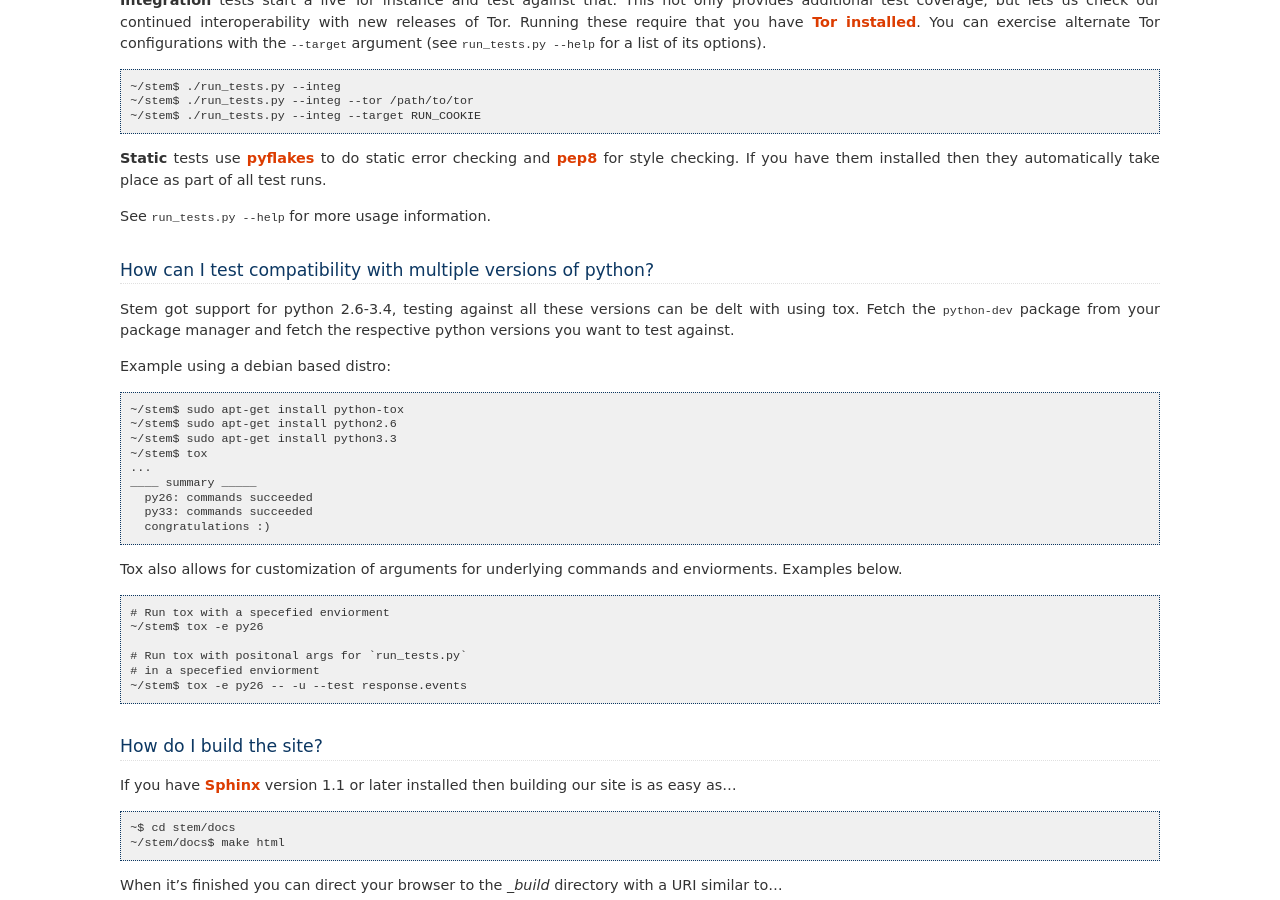
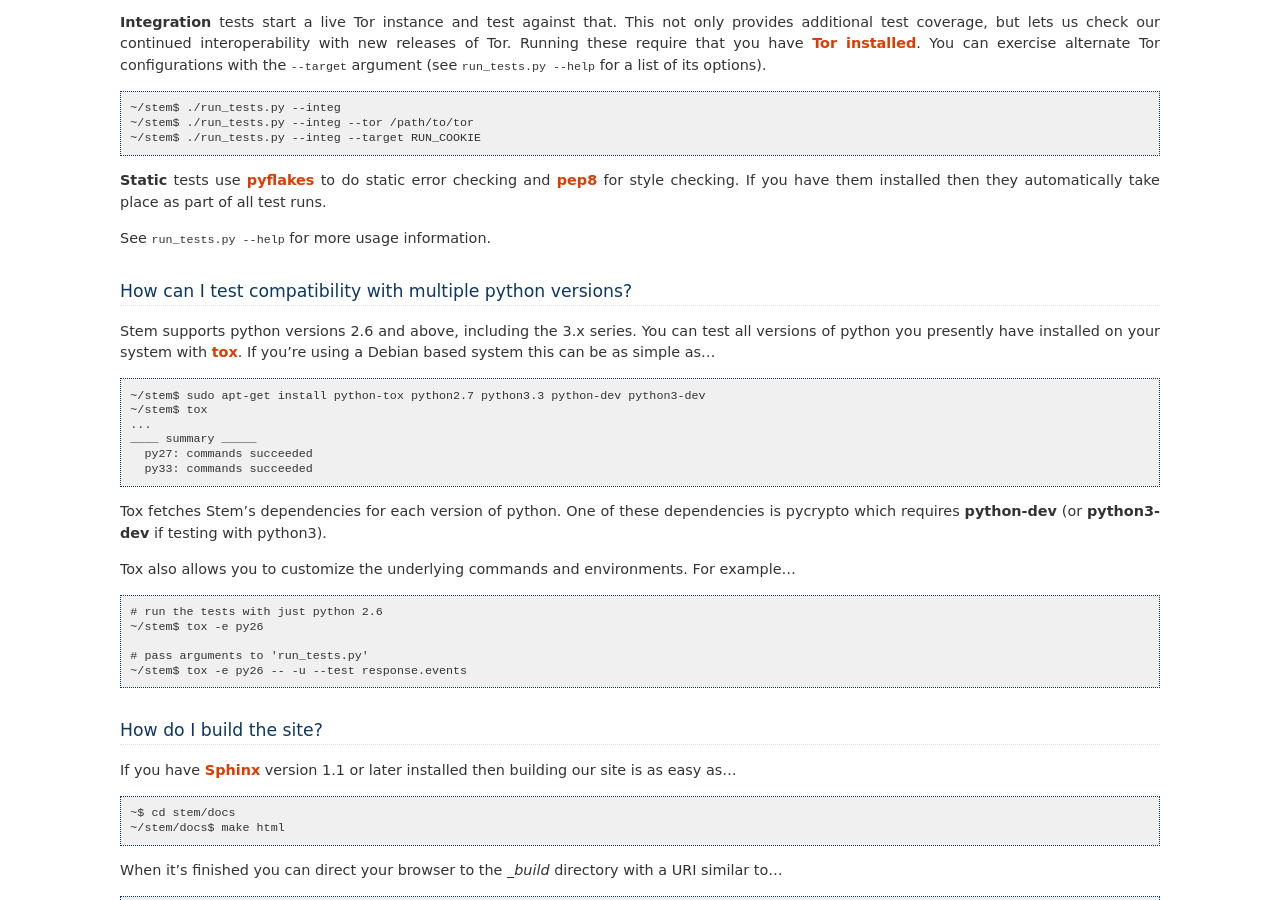
Before and after one commit to torproject/stem, a Sphinx documentation site: the page built from docs/faq.rst, in a window 1280 px wide and 900 px high, scrolled down 7018 px. Built offline with Sphinx 7.4.7, drawn with Linux system fonts in a browser that asks for light colours; some of the changed text lies outside the part shown.

Commit message:
Revising tox faq entry
Bit of rewording and adding it to our changelog.

```diff
--- a/docs/change_log.rst
+++ b/docs/change_log.rst
@@ -61,6 +61,10 @@ conversion (:trac:`14075`).
 
   * :func:`stem.util.connection.port_usage` always returned None (:trac:`14046`)
   * Proc connection resolution could fail on especially busy systems (:trac:`14048`)
+
+ * **Website**
+
+  * Added support and `instructions for tox <faq.html#how-do-i-test-compatibility-with-multiple-python-versions>`_ (:trac:`14091`)
 
 .. _version_1.3:
 
--- a/docs/faq.rst
+++ b/docs/faq.rst
@@ -23,6 +23,7 @@ Frequently Asked Questions
 
  * :ref:`how_do_i_get_started`
  * :ref:`how_do_i_run_the_tests`
+ * :ref:`how_do_i_test_compatibility_with_multiple_python_versions`
  * :ref:`how_do_i_build_the_site`
  * :ref:`what_is_the_copyright_for_patches`
 
@@ -504,38 +505,38 @@ of all test runs.
 
 See ``run_tests.py --help`` for more usage information.
 
-.. _how_do_i_test_compatibility_with_multiple_versions_of_python
-How can I test compatibility with multiple versions of python?
---------------------------------------------------------------
+.. _how_do_i_test_compatibility_with_multiple_python_versions:
 
-Stem got support for python 2.6-3.4, testing against all these versions can be
-delt with using tox. Fetch the ``python-dev`` package from your package manager
-and fetch the respective python versions you want to test against.
+How can I test compatibility with multiple python versions?
+-----------------------------------------------------------
 
-Example using a debian based distro:
+Stem supports python versions 2.6 and above, including the 3.x series. You can
+test all versions of python you presently have installed on your system with
+`tox <https://testrun.org/tox/>`_. If you're using a Debian based system this
+can be as simple as...
 
 ::
 
-  ~/stem$ sudo apt-get install python-tox
-  ~/stem$ sudo apt-get install python2.6
-  ~/stem$ sudo apt-get install python3.3
+  ~/stem$ sudo apt-get install python-tox python2.7 python3.3 python-dev python3-dev
   ~/stem$ tox
   ...
   ____ summary _____
-    py26: commands succeeded
+    py27: commands succeeded
     py33: commands succeeded
-    congratulations :)
 
-Tox also allows for customization of arguments for underlying commands and
-enviorments. Examples below.
+Tox fetches Stem's dependencies for each version of python. One of these
+dependencies is pycrypto which requires **python-dev** (or **python3-dev** if
+testing with python3).
+
+Tox also allows you to customize the underlying commands and environments. For
+example...
 
 ::
 
-  # Run tox with a specefied enviorment
+  # run the tests with just python 2.6
   ~/stem$ tox -e py26
 
-  # Run tox with positonal args for `run_tests.py`
-  # in a specefied enviorment
+  # pass arguments to 'run_tests.py'
   ~/stem$ tox -e py26 -- -u --test response.events
 
 .. _how_do_i_build_the_site:
```
